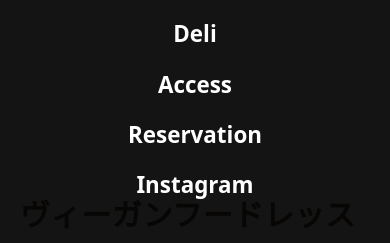
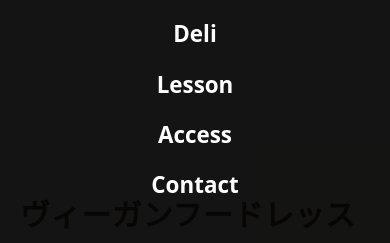
Before and after one commit to ksuwa55/kitchenstudio-site, a Next.js app: page /lesson in a window 390 px wide. Both pictures are taken after a click on the button "Open menu". Shown: the part 363-606 px from the top of the page. Built offline with nearby package versions, Linux system fonts and the light colour scheme; no server answers.

Commit message:
change the menu of list

```diff
--- a/app/components/Header.tsx
+++ b/app/components/Header.tsx
@@ -38,9 +38,9 @@
           <li><Link href="/">Home</Link></li>
           <li><Link href="/rental">Rental Space</Link></li>
           <li><Link href="/deli">Deli</Link></li>
+          <li><Link href="/lesson">Lesson</Link></li>
           <li><Link href="/access">Access</Link></li>
-          <li><a href={STORES_BOOK_URL} target="_blank" rel="noopener noreferrer">Reservation</a></li>
-          <li><a href={INSTAGRAM_URL} target="_blank" rel="noopener noreferrer">Instagram</a></li>
+          <li><Link href="/contact">Contact</Link></li>
         </ul>
       </div>
     </header>
```
